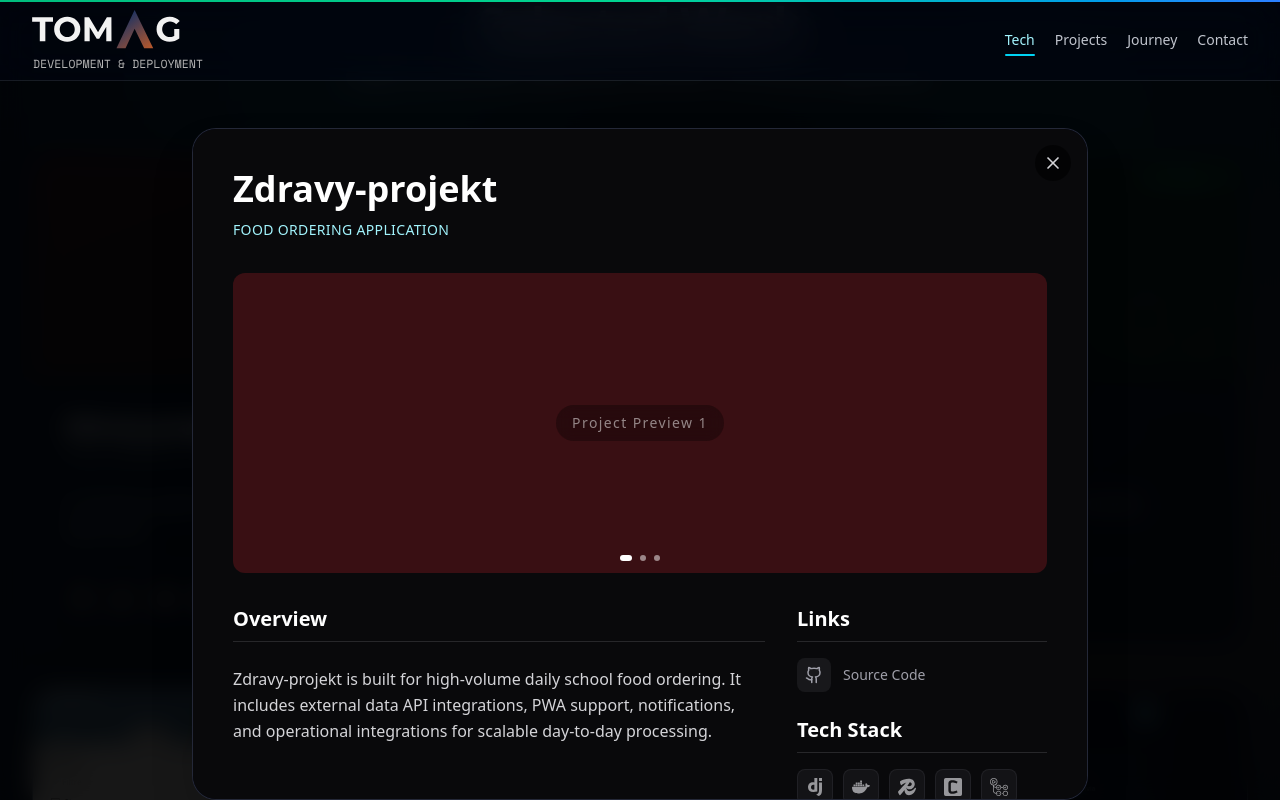
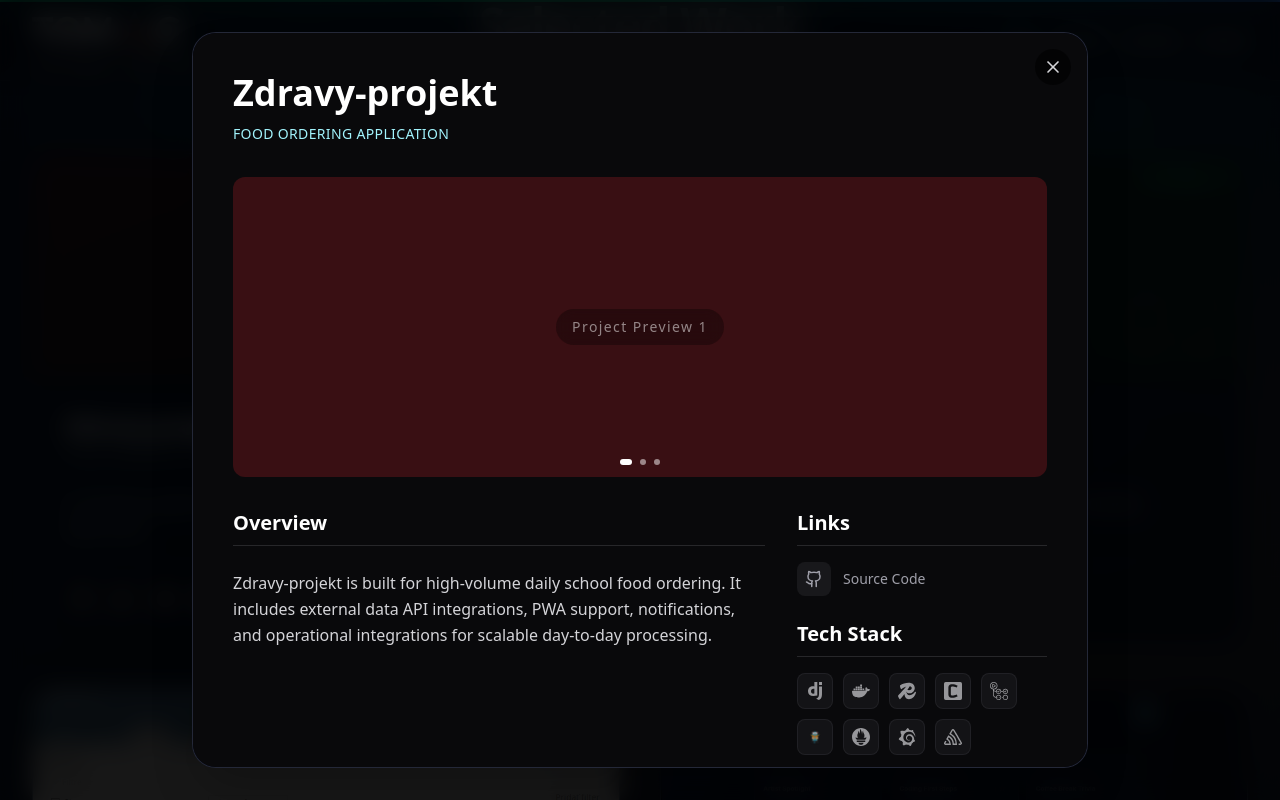
Before and after one commit to tomag-9/main-page, a Next.js app: page / in a window 1280 px wide. Both pictures are taken after a click on the element 326 px from the left and 2057 px from the top of the page. Shown: the part 1657-2457 px from the top of the page. Built offline with nearby package versions, Linux system fonts and the light colour scheme.

Commit message:
feat: enhance CustomCursor and Projects components with improved z-index management and portal rendering

```diff
--- a/src/components/CustomCursor.tsx
+++ b/src/components/CustomCursor.tsx
@@ -159,7 +159,7 @@ export default function CustomCursor() {
     <>
       <motion.div
         aria-hidden="true"
-        className="pointer-events-none fixed left-0 top-0 z-[99] h-2 w-18 rounded-full bg-gradient-to-r from-cyan-300/0 via-cyan-300/45 to-orange-300/0 blur-[2px]"
+        className="pointer-events-none fixed left-0 top-0 z-[230] h-2 w-18 rounded-full bg-gradient-to-r from-cyan-300/0 via-cyan-300/45 to-orange-300/0 blur-[2px]"
         animate={{
           x: pos.x - 36,
           y: pos.y - 4,
@@ -175,7 +175,7 @@ export default function CustomCursor() {
         <motion.div
           key={`trail-${size}`}
           aria-hidden="true"
-          className="pointer-events-none fixed left-0 top-0 z-[98] rounded-full bg-cyan-200/75"
+          className="pointer-events-none fixed left-0 top-0 z-[229] rounded-full bg-cyan-200/75"
           style={{ width: size, height: size }}
           animate={{
             x: pos.x - size / 2,
@@ -194,7 +194,7 @@ export default function CustomCursor() {
 
       <motion.div
         aria-hidden="true"
-        className="pointer-events-none fixed left-0 top-0 z-[101] h-1.5 w-1.5 rounded-full bg-cyan-300 shadow-[0_0_10px_rgba(68,217,230,0.8)]"
+        className="pointer-events-none fixed left-0 top-0 z-[231] h-1.5 w-1.5 rounded-full bg-cyan-300 shadow-[0_0_10px_rgba(68,217,230,0.8)]"
         animate={{
           x: pos.x - 3,
           y: pos.y - 3,
--- a/src/components/Projects.tsx
+++ b/src/components/Projects.tsx
@@ -3,6 +3,7 @@
 import { useState, useEffect } from "react";
 import { motion, AnimatePresence } from "framer-motion";
 import Image from "next/image";
+import { createPortal } from "react-dom";
 import { ExternalLink, Github, Leaf, Crosshair, Calendar, Brain, X, ChevronLeft, ChevronRight } from "lucide-react";
 import { SiNextdotjs, SiTypescript, SiTailwindcss, SiPostgresql, SiDocker, SiNestjs, SiReact, SiMqtt, SiRubyonrails, SiRedmine, SiRuby, SiSocketdotio, SiDjango, SiVite, SiRedis, SiCelery, SiGithubactions, SiPrometheus, SiGrafana, SiSentry } from "react-icons/si";
 
@@ -188,6 +189,11 @@ function ImageCarousel({ images, isAutoPlay }: { images: string[]; isAutoPlay: b
 
 export default function Projects() {
   const [selectedProject, setSelectedProject] = useState<typeof projects[0] | null>(null);
+  const [isMounted, setIsMounted] = useState(false);
+
+  useEffect(() => {
+    setIsMounted(true);
+  }, []);
 
   useEffect(() => {
     document.body.style.overflow = selectedProject ? "hidden" : "auto";
@@ -277,9 +283,10 @@ export default function Projects() {
         </div>
       </div>
 
+      {isMounted && createPortal(
         <AnimatePresence>
           {selectedProject && (
-          <div className="fixed inset-0 z-[70] flex items-start justify-center px-4 pb-4 pt-24 sm:px-6 sm:pb-6 sm:pt-28 md:px-10 md:pb-10 md:pt-32">
+            <div className="fixed inset-0 z-[200] flex items-center justify-center p-3 sm:p-5 md:p-8">
               <motion.div
                 initial={{ opacity: 0 }}
                 animate={{ opacity: 1 }}
@@ -294,7 +301,7 @@ export default function Projects() {
                 animate={{ opacity: 1, scale: 1, y: 0 }}
                 exit={{ opacity: 0, scale: 0.9, y: 20 }}
                 transition={{ type: "spring", damping: 25, stiffness: 300 }}
-              className="relative w-full max-w-4xl max-h-[calc(100vh-7rem)] sm:max-h-[calc(100vh-8rem)] border border-slate-200/15 rounded-3xl shadow-2xl z-20 flex flex-col bg-slate-950 overflow-hidden pointer-events-auto"
+                className="relative w-full max-w-4xl max-h-[calc(100vh-1.5rem)] sm:max-h-[calc(100vh-2.5rem)] md:max-h-[calc(100vh-4rem)] border border-slate-200/15 rounded-3xl shadow-2xl z-20 flex flex-col bg-slate-950 overflow-hidden pointer-events-auto"
               >
                 <button
                   onClick={() => setSelectedProject(null)}
@@ -362,7 +369,9 @@ export default function Projects() {
               </motion.div>
             </div>
           )}
-      </AnimatePresence>
+        </AnimatePresence>,
+        document.body
+      )}
     </section>
   );
 }
```
Lines whose indentation alone changed are shown as unchanged.
